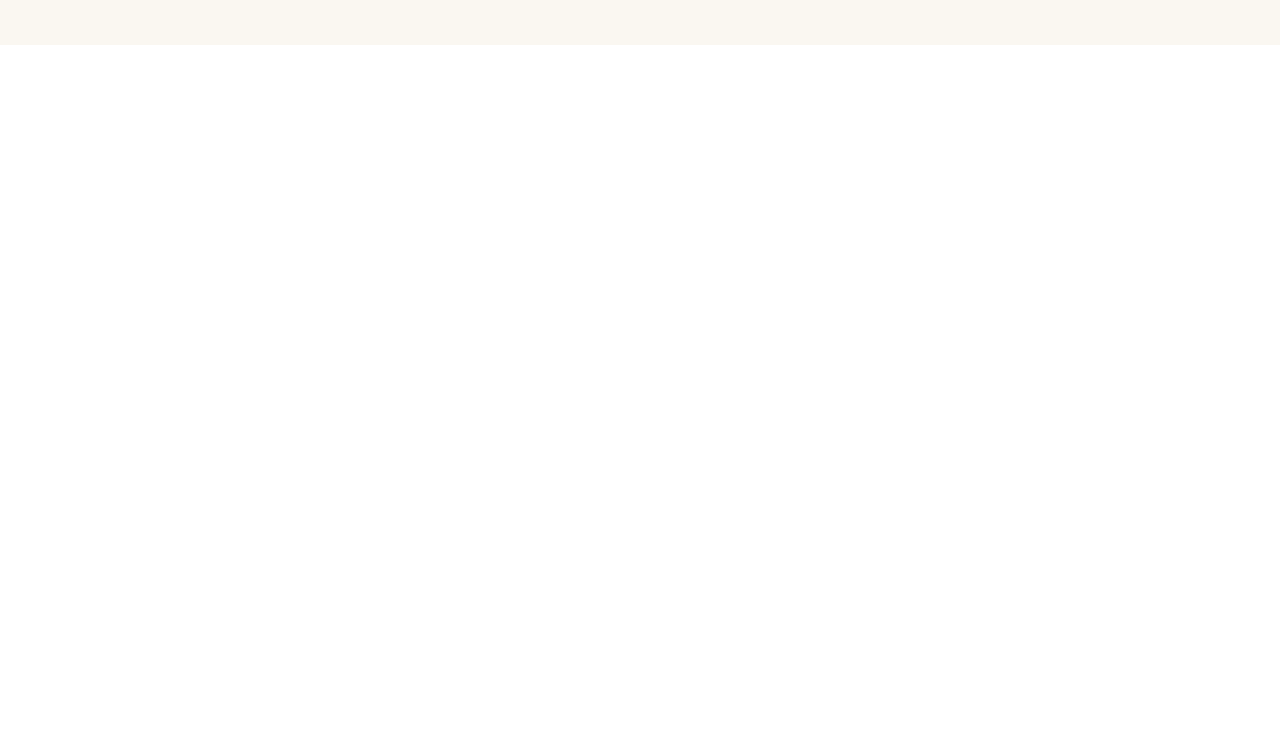
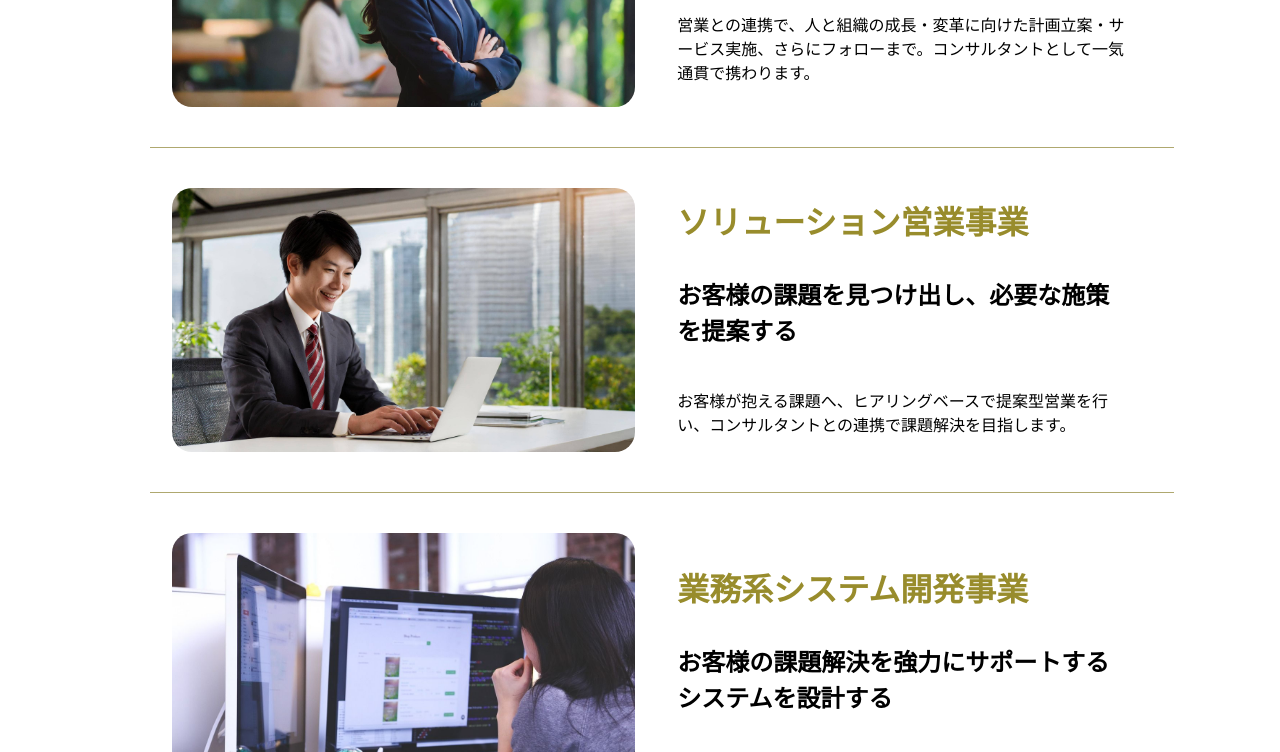
Before and after one commit to takayuki0403/TETOTE, a plain HTML site: page about.html in a window 1280 px wide. Shown: the part 3338-4090 px from the top of the page. Before the commit the page ends 3383 px from the top, so only its background shows below. Drawn offline with nearby package versions, Linux system fonts and the light colour scheme; some packages are replaced by stand-ins of ours; a web font is replaced by a local one.

Commit message:
about > service  --wright

```diff
--- a/about.html
+++ b/about.html
@@ -187,6 +187,46 @@
         <p class="service__sectionRead c-pageSectionRead">
           TETOTEの主力事業である「コンサルティング」以外に、新規に取り組んでいる事業をいくつか紹介させていただきます。
         </p>
+
+        <div class="service__contentWrap">
+          <ul class="service__list">
+            <li class="service__item">
+              <figure class="service__picture">
+                <img src="./img/about/consulting 1.jpg" alt="腕を組む女性">
+              </figure>
+              <div class="service__textArea">
+                <h3 class="service__itemTitle">コンサルティング事業</h3>
+                <h4 class="service__itemSubtitle">お客様と伴走し、売上に直接貢献できる</h4>
+                <p class="service__itemDesc">営業との連携で、人と組織の成長・変革に向けた計画立案・サービス実施、さらにフォローまで。コンサルタントとして一気通貫で携わります。</p>
+              </div>
+            </li>
+            <li class="service__item">
+              <figure class="service__picture">
+                <img src="./img/about/solution-sales 1.jpg" alt="PCを打ち込む男性">
+              </figure>
+              <div class="service__textArea">
+                <h3 class="service__itemTitle">ソリューション営業事業</h3>
+                <h4 class="service__itemSubtitle">お客様の課題を見つけ出し、必要な施策を提案する</h4>
+                <p class="service__itemDesc">お客様が抱える課題へ、ヒアリングベースで提案型営業を行い、コンサルタントとの連携で課題解決を目指します。</p>
+              </div>
+            </li>
+            <li class="service__item">
+              <figure class="service__picture">
+                <img src="./img/about/desiner 1.jpg" alt="PCを眺める女性デザイナー">
+              </figure>
+              <div class="service__textArea">
+                <h3 class="service__itemTitle">業務系システム開発事業</h3>
+                <h4 class="service__itemSubtitle">お客様の課題解決を強力にサポートするシステムを設計する</h4>
+                <p class="service__itemDesc">基本設計書に従って開発とテストを実施し、本番稼働をサポート。企画から運用までの全工程を通じて包括的なアプローチで、安定した運用と迅速な対応を保証します。</p>
+              </div>
+            </li>
+          </ul>
+        </div>
+      </div>
+    </section>
+
+    <section class="companyInfo">
+
     </section>
 
 
--- /dev/null
+++ b/scss/pages/about/_companyInfo.scss
@@ -0,0 +1,4 @@
+@use '../../util/index' as *;
+
+/* companyInfo
+============================= */
--- /dev/null
+++ b/scss/pages/about/_service.scss
@@ -0,0 +1,64 @@
+@use '../../util/index' as *;
+
+/* service
+============================= */
+.service__wrapper {
+  padding-top: 55.5px;
+  padding-bottom: 76.5px;
+}
+.service__title {
+  text-align: left;
+}
+
+.service__sectionRead {
+  margin-top: 44px;
+}
+
+.service__contentWrap {
+  margin-top: 82px;
+}
+
+.service__item {
+  width: calc(100% + 44px);
+  padding: 40px 22px;
+  display: flex;
+  justify-content: space-between;
+  align-items: center;
+  gap: 42px;
+
+  &:not(:first-child) {
+    border-top: 1px solid $subColor;
+  }
+}
+
+.service__picture {
+  width: 100%;
+}
+
+.service__picture img {
+  width: 100%;
+  border-radius: 20px;
+}
+
+.service__textArea {
+  width: 100%;
+  padding-right: 22px;
+}
+
+.service__itemTitle {
+  font-size: 3.2rem;
+  font-weight: bold;
+  color: $mainColor;
+}
+
+.service__itemSubtitle {
+  margin-top: 40px;
+  font-size: 2.4rem;
+  font-weight: bold;
+  line-height: 1.5;
+}
+
+.service__itemDesc {
+  margin-top: 40px;
+  line-height: 1.5;
+}
--- a/scss/style.scss
+++ b/scss/style.scss
@@ -22,3 +22,5 @@
 @use 'pages/about/pageVisual-about';
 @use 'pages/about/belief';
 @use 'pages/about/topMsg';
+@use 'pages/about/service';
+@use 'pages/about/companyInfo';
```
Also changed, not shown: css/style.css, img/about/consulting 1.jpg (added), img/about/desiner 1.jpg (added), img/about/solution-sales 1.jpg (added), splide-4.1.3/src/css/template/default/object/css/index.css, splide-4.1.3/src/css/themes/css/index.css, 2 other files.
